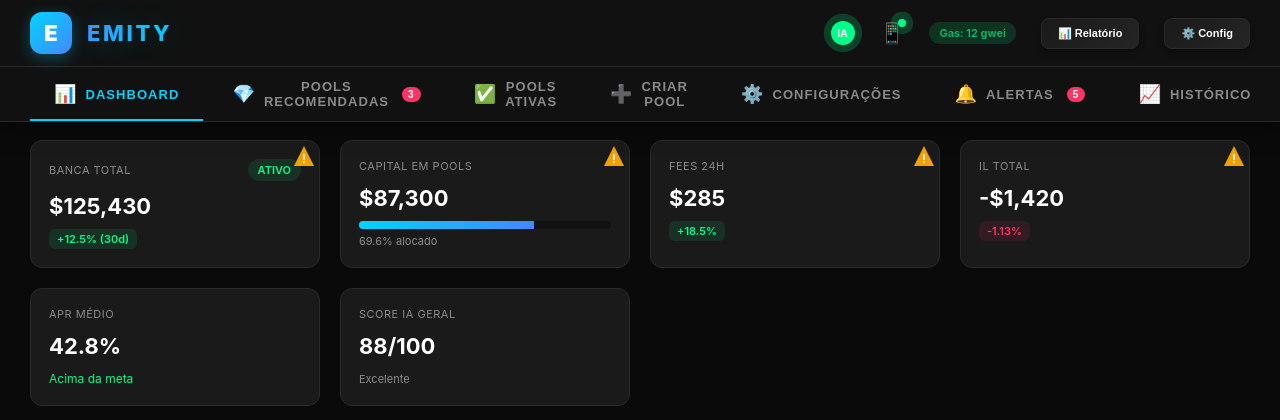
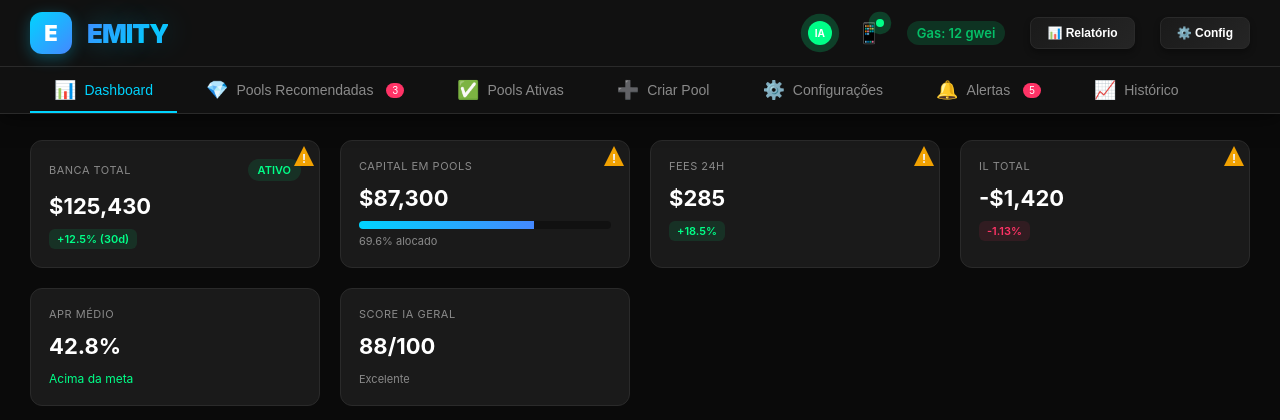
Before and after one commit to mateusraony/emity-system, a FastAPI app: page / in a window 1280 px wide. Shown: the top 420 px of the page. Run offline with FastAPI, Linux system fonts and the light colour scheme.

Commit message:
Update index.html

```diff
--- a/templates/index.html
+++ b/templates/index.html
@@ -84,10 +84,9 @@
         }
 
         .logo-text {
-            font-size: 22px;
-            font-weight: 800;
-            letter-spacing: 0.12em;
-            text-transform: uppercase;
+            font-size: 26px;
+            font-weight: 900;
+            letter-spacing: -1px;
             background: linear-gradient(135deg, var(--accent-primary) 0%, var(--accent-info) 50%, var(--accent-primary) 100%);
             background-size: 200% 100%;
             -webkit-background-clip: text;
@@ -154,7 +153,7 @@
         }
 
         .gas-indicator {
-            font-size: 11px;
+            font-size: 13px;
             font-weight: 600;
             padding: 4px 10px;
             border-radius: 20px;
@@ -202,7 +201,7 @@
             border: 1px solid var(--border-color);
             border-radius: 8px;
             color: var(--text-primary);
-            font-size: 11px;
+            font-size: 12px;
             font-weight: 600;
             cursor: pointer;
             transition: all 0.3s;
@@ -235,10 +234,8 @@
             border: none;
             background: none;
             color: var(--text-secondary);
-            font-size: 13px;
-            font-weight: 600;
-            text-transform: uppercase;
-            letter-spacing: 0.08em;
+            font-size: 14px;
+            font-weight: 500;
             transition: all 0.3s;
             position: relative;
             display: flex;
@@ -958,33 +955,33 @@
 
         <!-- Tabs Navigation -->
         <nav class="tabs-container">
-            <button class="tab active" onclick="showPage('dashboard')">
+            <button class="tab active" onclick="showPage('dashboard', this)">
                 <span class="tab-icon">📊</span>
                 Dashboard
             </button>
-            <button class="tab" onclick="showPage('pools')">
+            <button class="tab" onclick="showPage('pools', this)">
                 <span class="tab-icon">💎</span>
                 Pools Recomendadas
                 <span class="notification-badge">3</span>
             </button>
-            <button class="tab" onclick="showPage('active')">
+            <button class="tab" onclick="showPage('active', this)">
                 <span class="tab-icon">✅</span>
                 Pools Ativas
             </button>
-            <button class="tab" onclick="showPage('create')">
+            <button class="tab" onclick="showPage('create', this)">
                 <span class="tab-icon">➕</span>
                 Criar Pool
             </button>
-            <button class="tab" onclick="showPage('settings')">
+            <button class="tab" onclick="showPage('settings', this)">
                 <span class="tab-icon">⚙️</span>
                 Configurações
             </button>
-            <button class="tab" onclick="showPage('alerts')">
+            <button class="tab" onclick="showPage('alerts', this)">
                 <span class="tab-icon">🔔</span>
                 Alertas
                 <span class="notification-badge">5</span>
             </button>
-            <button class="tab" onclick="showPage('history')">
+            <button class="tab" onclick="showPage('history', this)">
                 <span class="tab-icon">📈</span>
                 Histórico
             </button>
@@ -1904,7 +1901,7 @@
     </div>
 
     <script>
-        function showPage(pageId) {
+        function showPage(pageId, tabElement) {
             // Hide all pages
             document.querySelectorAll('.page').forEach(page => {
                 page.classList.remove('active');
@@ -1918,8 +1915,10 @@
             // Show selected page
             document.getElementById(pageId).classList.add('active');
 
-            // Add active to clicked tab
-            event.currentTarget.classList.add('active');
+            // Add active to clicked tab (Opção A)
+            if (tabElement) {
+                tabElement.classList.add('active');
+            }
         }
 
         function showPoolDetails() {
```
